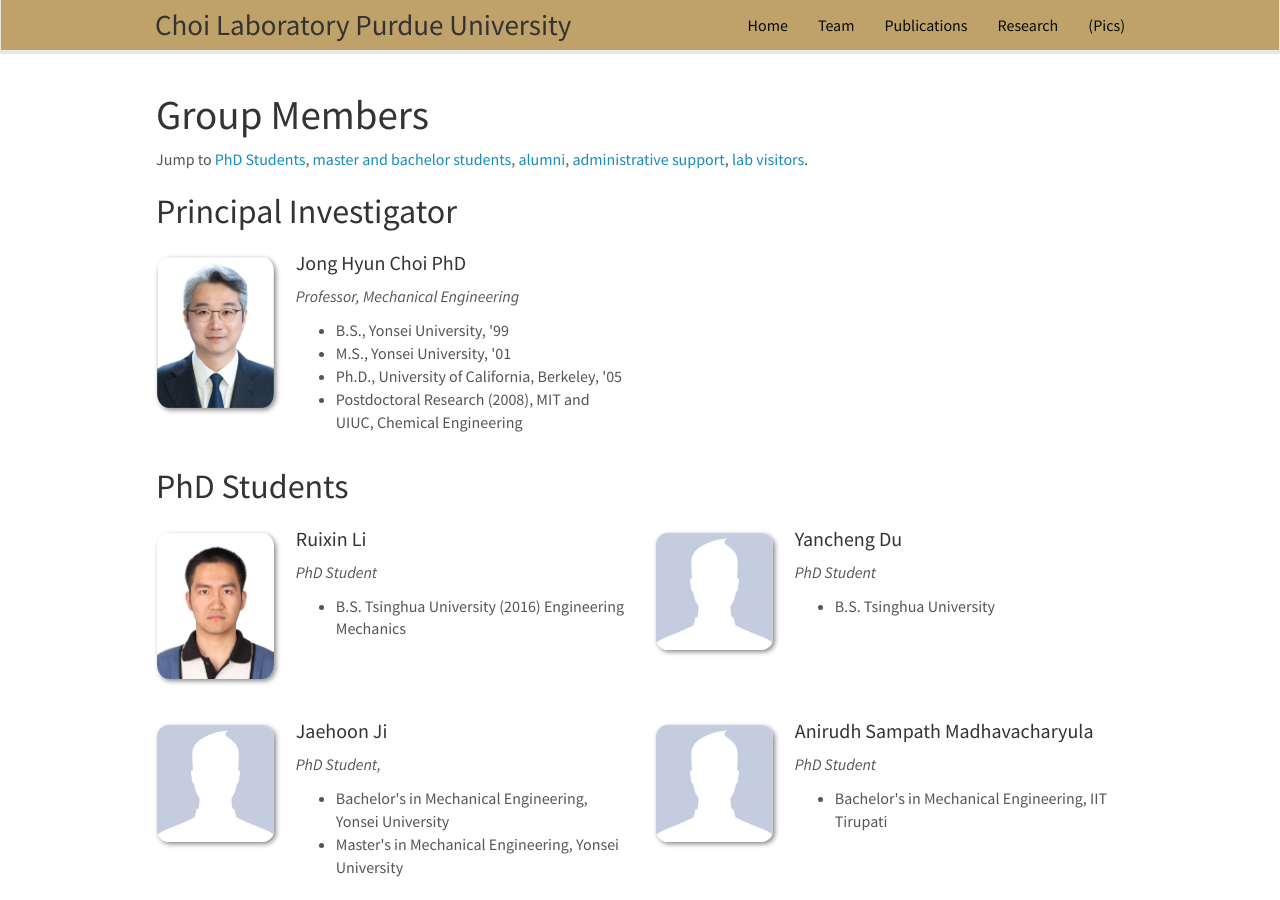
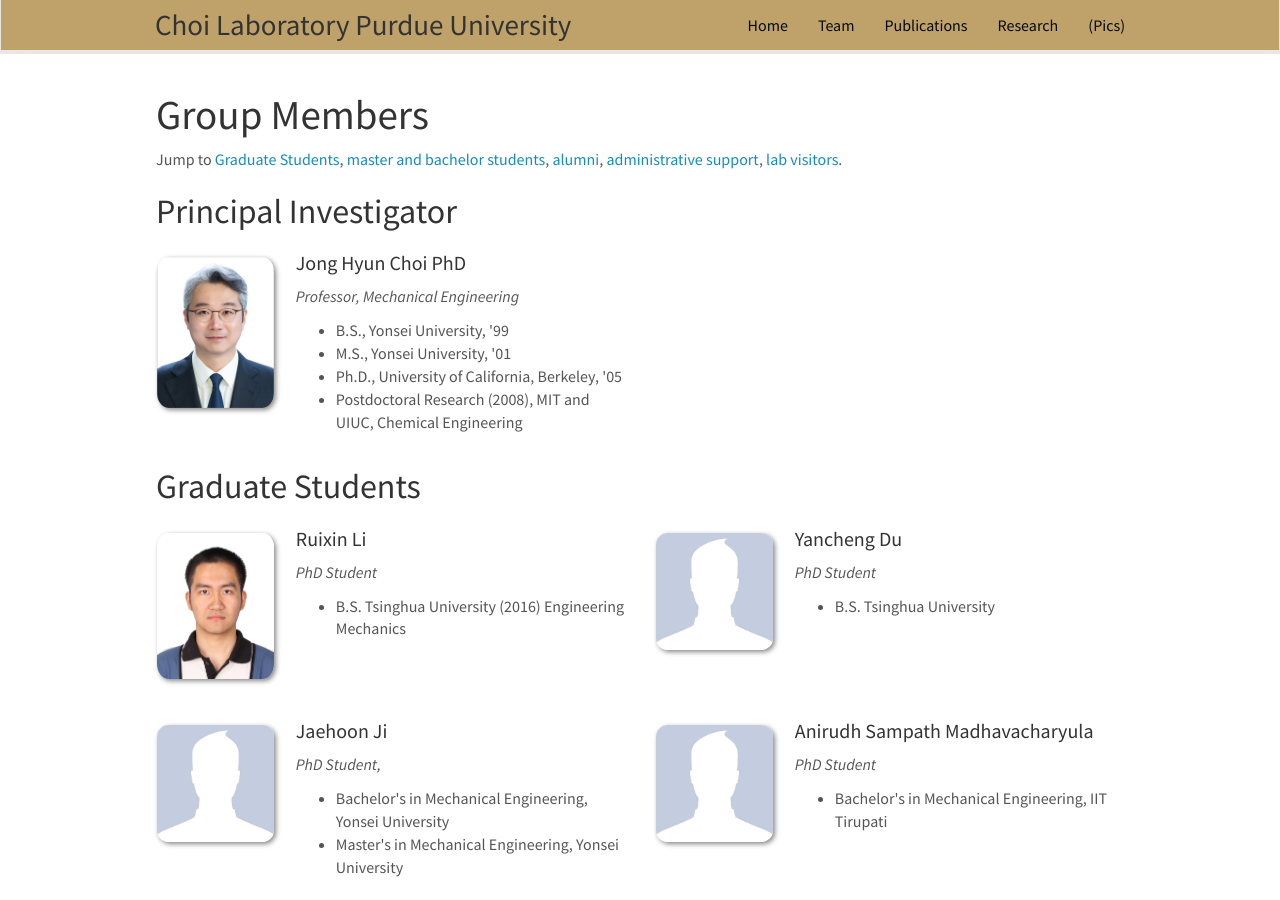
Before and after one commit to choidnalab/choidnalab.github.io, a Jekyll site: the page built from _pages/team.md, in a window 1280 px wide and 900 px high. Built offline with Jekyll 4.4.1, drawn with Linux system fonts in a browser that asks for light colours; nearby versions of some CDN libraries.

Commit message:
Update team.md

```diff
--- a/_pages/team.md
+++ b/_pages/team.md
@@ -9,7 +9,7 @@ permalink: /team/
 # Group Members
 
 
-Jump to [PhD Students](#PhD_students), [master and bachelor students](#master-and-bachelor-students), [alumni](#alumni), [administrative support](#administrative-support), [lab visitors](#lab-visitors).
+Jump to [Graduate Students](#PhD_students), [master and bachelor students](#master-and-bachelor-students), [alumni](#alumni), [administrative support](#administrative-support), [lab visitors](#lab-visitors).
 
 ## Principal Investigator
 {% assign number_printed = 0 %}
@@ -74,7 +74,7 @@ Jump to [PhD Students](#PhD_students), [master and bachelor students](#master-an
 {% endif %}
 
 
-## PhD Students
+## Graduate Students
 {% assign number_printed = 0 %}
 {% for member in site.data.PhD_students %}
 
```
